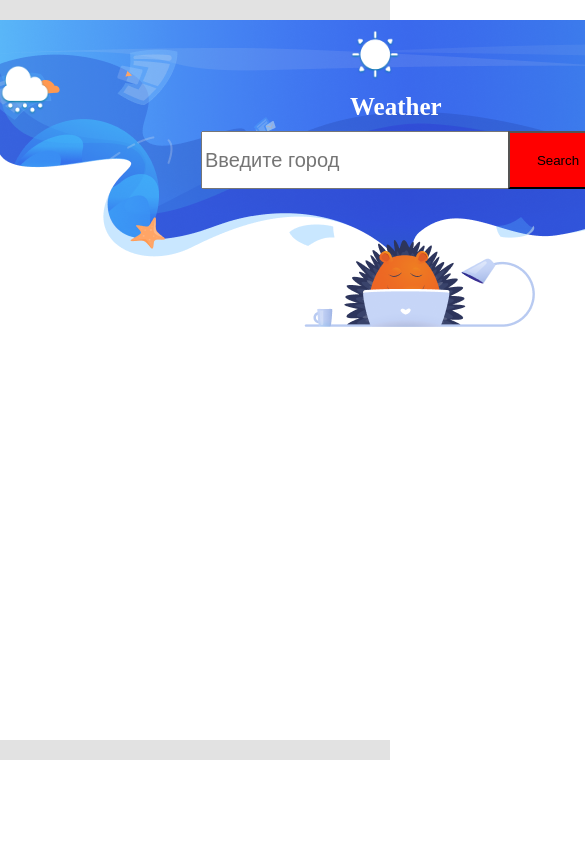
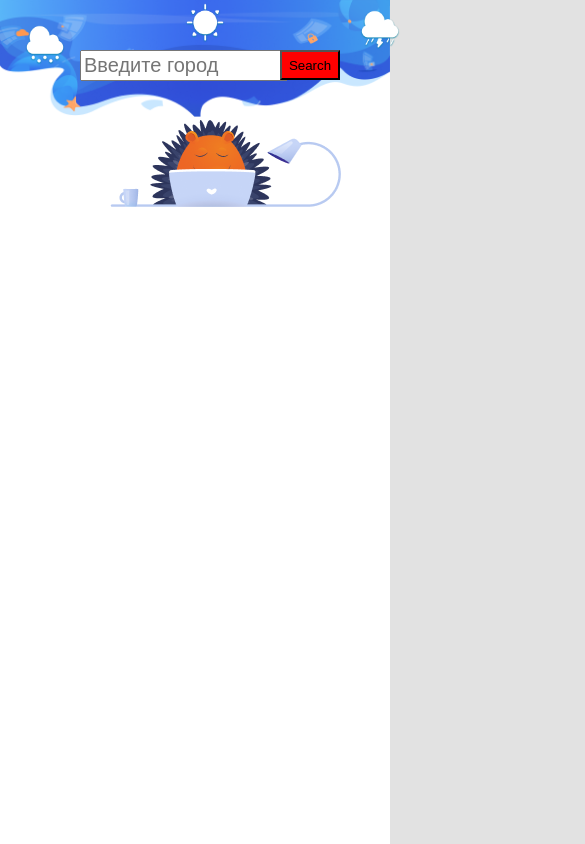
Before and after one commit to canzitis/Weather, a React (Create React App) app: page /searchWeater in a window 390 px wide. Shown: the top 844 px of the page, 585 px wide, since content can reach past the window. Built offline with nearby package versions, Linux system fonts and the light colour scheme.

Commit message:
added mobile site 420px and 370px

```diff
--- a/src/App.css
+++ b/src/App.css
@@ -1,8 +1,9 @@
+body{
+  background-color:rgb(226, 226, 226);
+}
 .App {
   text-align: center;
-   background-color:rgb(226, 226, 226);
-   height: 720px;
-   padding: 20px 0 20px 0;
+
 }
 
 .App-logo {
--- a/src/App.js
+++ b/src/App.js
@@ -5,8 +5,10 @@ import SearchWeather from './Components/SearchWeather/SearchWeather';
 function App() {
   return (
     <div className="App">
+      <div className='app-wraper'>
       <Route path="/searchWeater" render={() => <SearchWeather />} />
       {/* <Route path="/weater" render={() => <SearchWeather />} /> */}
+      </div>
     </div>
   );
 }
--- a/src/Components/SearchWeather/SearchWeather.jsx
+++ b/src/Components/SearchWeather/SearchWeather.jsx
@@ -3,7 +3,6 @@ import React from "react";
 import heroDecorBg from "../../img/hero-decor-bg.png";
 import heroMascot from "../../img/hero-mascot.png";
 import SearchWeatherForm from "../SearchWeatherForm/SearchWeatherFrom";
-import { CSSTransition, TransitionGroup } from "react-transition-group";
 import clouds1 from "../../img/clouds1.png";
 import clouds2 from "../../img/clouds2.png";
 import clouds3 from "../../img/clouds3.png";
--- a/src/Components/SearchWeather/SearchWeather.module.css
+++ b/src/Components/SearchWeather/SearchWeather.module.css
@@ -2,7 +2,7 @@
   position: relative;
   margin: 0 auto;
   width:800px;
-  height: 100%;
+  height: 700px;
   background-color:white;
 }
 
@@ -19,7 +19,7 @@
   width: 50px;
   height: 50px;
   position: absolute;
-  left: 0;
+  left: 120px;
   top: 45px;
 }
 
@@ -27,7 +27,7 @@
   width: 50px;
   height: 50px;
   position: absolute;
-  left: 350px;
+  left: 370px;
   top: 10px;
 }
 
@@ -51,3 +51,124 @@
   left: 304px;
   top: 220px;
 }
+
+@media(max-width:420px){
+  .searchWeather{
+    position: absolute;
+    margin: 0 auto;
+    width:100%;
+    height: 100%;
+    background-color:white;
+  }
+
+  .weatherLogo{
+    display: none;
+    font-family: '../../Fonts/GowunDodum-Regular.ttf';
+    font-size: 25px;
+    color: white;
+    position: absolute;
+    left: 150px;
+  }
+
+  .clouds1{
+    width: 40px;
+    height: 40px;
+    position: absolute;
+    left: 25px;
+    top: 25px;
+  }
+
+  .clouds2{
+    width: 40px;
+    height: 40px;
+    position: absolute;
+    left: 185px;
+    top: 3px;
+  }
+
+  .clouds3{
+    width: 40px;
+    height: 40px;
+    position: absolute;
+    left: 360px;
+    top: 10px;
+  }
+
+
+  .heroDecorBgImg{
+    width: 100%;
+    position: absolute;
+    left: 0;
+    right: 0;
+  }
+
+  .heroMascotImg{
+    position: absolute;
+    left: 110px;
+    top: 120px;
+  }
+
+
+
+}
+
+
+@media(max-width:370px){
+
+  .searchWeather{
+    position: absolute;
+    margin: 0 auto;
+    width:100%;
+    height: 100%;
+    background-color:white;
+  }
+
+  .weatherLogo{
+    display: none;
+    font-family: '../../Fonts/GowunDodum-Regular.ttf';
+    font-size: 25px;
+    color: white;
+    position: absolute;
+    left: 150px;
+  }
+
+  .clouds1{
+    width: 40px;
+    height: 40px;
+    position: absolute;
+    left: 25px;
+    top: 20px;
+  }
+
+  .clouds2{
+    width: 40px;
+    height: 40px;
+    position: absolute;
+    left: 160px;
+    top: 3px;
+  }
+
+  .clouds3{
+    width: 40px;
+    height: 40px;
+    position: absolute;
+    left: 310px;
+    top: 5px;
+  }
+
+
+  .heroDecorBgImg{
+    width: 100%;
+    position: absolute;
+    left: 0;
+    right: 0;
+  }
+
+  .heroMascotImg{
+    width: 180px;
+    height: 100px;
+    position: absolute;
+    left: 105px;
+    top: 105px;
+  }
+}
--- a/src/Components/SearchWeatherForm/SearchWeatherFrom.module.css
+++ b/src/Components/SearchWeatherForm/SearchWeatherFrom.module.css
@@ -1,18 +1,70 @@
 .searchFromInput{
-    font-size: 20px;
+    font-size: 15px;
     position: absolute;
-    width: 399px;
-    height: 52px;
-    left: 201px;
-    top: 111px;
+    width: 340px;
+    height: 42px;
+    left: 160px;
+    top: 120px;
   }
 
 .searchBtn {
     position: absolute;
     width: 100px;
-    height: 58px;
+    height: 49px;
     left: 508px;
-    top: 111px;
+    top: 119px;
 
     background-color: red;
 }
+
+.searchBtn:hover{
+  cursor: pointer;
+  }
+
+
+@media(max-width: 420px){
+  .searchFromInput{
+    font-size: 20px;
+    position: absolute;
+    width: 200px;
+    height: 25px;
+    left: 80px;
+    top: 50px;
+  }
+
+  .searchBtn {
+    position: absolute;
+    width: 60px;
+    height: 30px;
+    left: 280px;
+    top: 50px;
+
+    background-color: red;
+  }
+
+}
+
+
+@media(max-width:370px){
+
+  .searchFromInput{
+    font-size: 15px;
+    position: absolute;
+    width: 180px;
+    height: 20px;
+    left: 65px;
+    top: 50px;
+  }
+
+  .searchBtn {
+    text-align: center;
+    font-size: 12px;
+    position: absolute;
+    width: 50px;
+    height: 25px;
+    left: 240px;
+    top: 50px;
+
+    background-color: red;
+  }
+}
```
